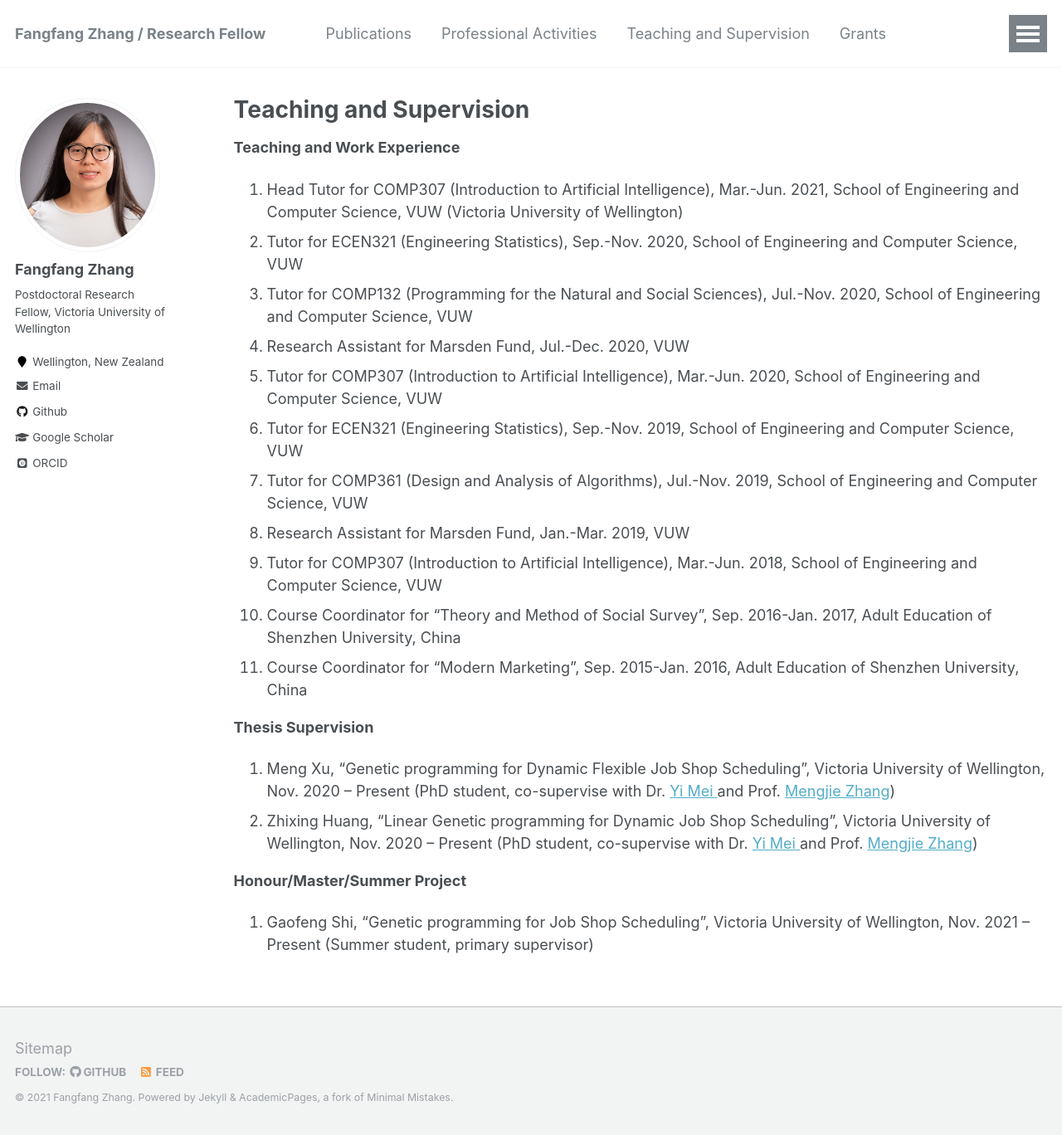
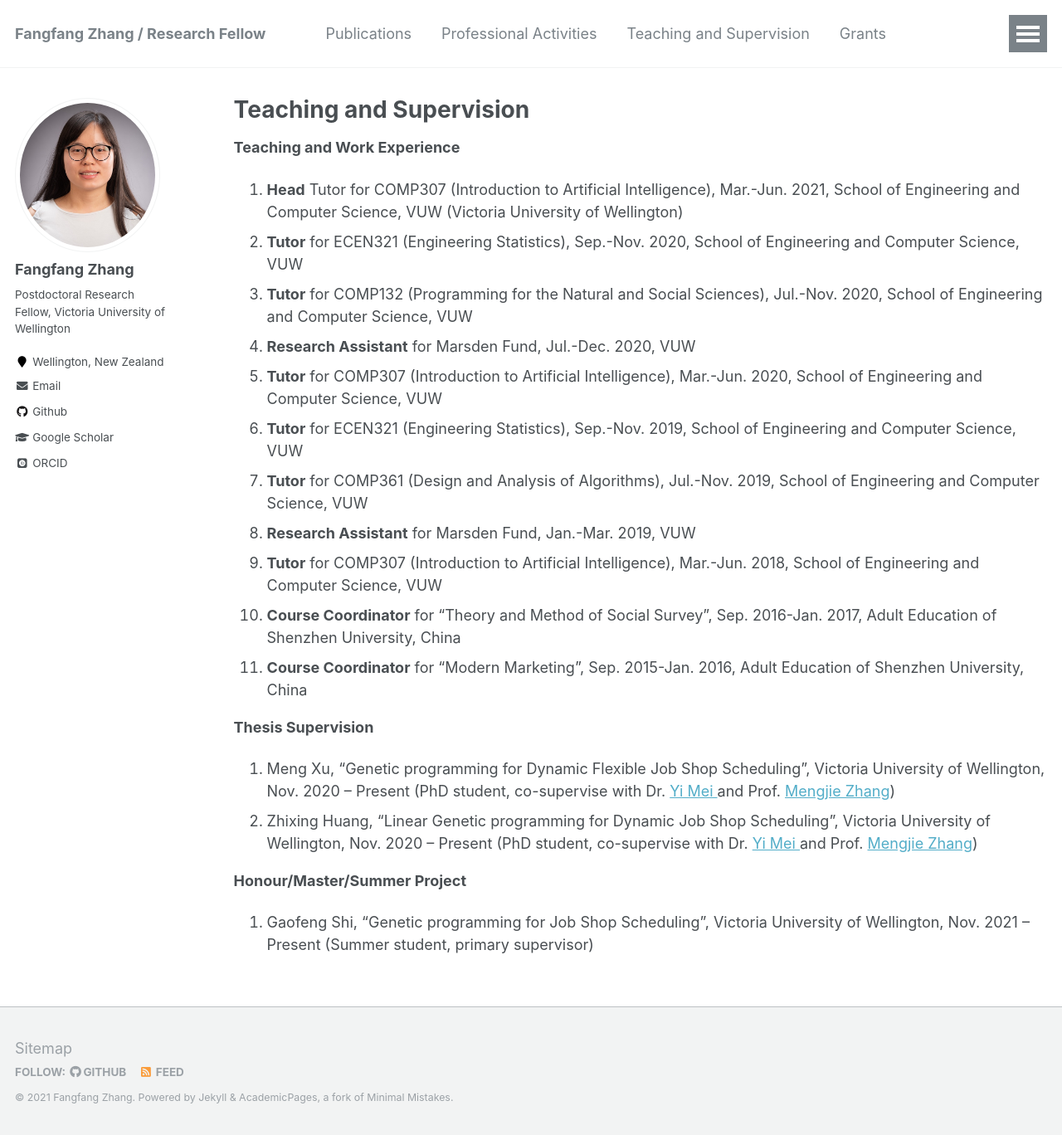
Before and after one commit to fangfang-zhang/fangfang-zhang.github.io, a Jekyll site: the page built from _pages/teaching.md, in a window 1280 px wide and 1368 px high. Shown: the whole window at 83% size. Built offline with Jekyll 4.4.1, drawn with Linux system fonts in a browser that asks for light colours; some web fonts are replaced.

```diff
--- a/_pages/teaching.md
+++ b/_pages/teaching.md
@@ -7,17 +7,17 @@ author_profile: true
 
 **Teaching and Work Experience**
 <ol>
-<li> Head Tutor for COMP307 (Introduction to Artificial Intelligence), Mar.-Jun. 2021, School of Engineering and Computer Science, VUW (Victoria University of Wellington) </li>
-<li> Tutor for ECEN321 (Engineering Statistics), Sep.-Nov. 2020, School of Engineering and Computer Science, VUW </li>
-<li> Tutor for COMP132 (Programming for the Natural and Social Sciences), Jul.-Nov. 2020, School of Engineering and Computer Science, VUW </li>
-<li> Research Assistant for Marsden Fund, Jul.-Dec. 2020, VUW </li>
-<li> Tutor for COMP307 (Introduction to Artificial Intelligence), Mar.-Jun. 2020, School of Engineering and Computer Science, VUW </li>
-<li> Tutor for ECEN321 (Engineering Statistics), Sep.-Nov. 2019, School of Engineering and Computer Science, VUW </li>
-<li> Tutor for COMP361 (Design and Analysis of Algorithms), Jul.-Nov. 2019, School of Engineering and Computer Science, VUW </li>
-<li> Research Assistant for Marsden Fund, Jan.-Mar. 2019, VUW </li>
-<li> Tutor for COMP307 (Introduction to Artificial Intelligence), Mar.-Jun. 2018, School of Engineering and Computer Science, VUW </li>
-<li> Course Coordinator for “Theory and Method of Social Survey”, Sep. 2016-Jan. 2017, Adult Education of Shenzhen University, China </li>
-<li> Course Coordinator for “Modern Marketing”, Sep. 2015-Jan. 2016, Adult Education of Shenzhen University, China </li>
+<li> <b>Head</b> Tutor for COMP307 (Introduction to Artificial Intelligence), Mar.-Jun. 2021, School of Engineering and Computer Science, VUW (Victoria University of Wellington) </li>
+<li> <b>Tutor</b> for ECEN321 (Engineering Statistics), Sep.-Nov. 2020, School of Engineering and Computer Science, VUW </li>
+<li> <b>Tutor</b> for COMP132 (Programming for the Natural and Social Sciences), Jul.-Nov. 2020, School of Engineering and Computer Science, VUW </li>
+<li> <b>Research Assistant</b> for Marsden Fund, Jul.-Dec. 2020, VUW </li>
+<li> <b>Tutor</b> for COMP307 (Introduction to Artificial Intelligence), Mar.-Jun. 2020, School of Engineering and Computer Science, VUW </li>
+<li> <b>Tutor</b> for ECEN321 (Engineering Statistics), Sep.-Nov. 2019, School of Engineering and Computer Science, VUW </li>
+<li> <b>Tutor</b> for COMP361 (Design and Analysis of Algorithms), Jul.-Nov. 2019, School of Engineering and Computer Science, VUW </li>
+<li> <b>Research Assistant</b> for Marsden Fund, Jan.-Mar. 2019, VUW </li>
+<li> <b>Tutor</b> for COMP307 (Introduction to Artificial Intelligence), Mar.-Jun. 2018, School of Engineering and Computer Science, VUW </li>
+<li> <b>Course Coordinator</b> for “Theory and Method of Social Survey”, Sep. 2016-Jan. 2017, Adult Education of Shenzhen University, China </li>
+<li> <b>Course Coordinator</b> for “Modern Marketing”, Sep. 2015-Jan. 2016, Adult Education of Shenzhen University, China </li>
 </ol>
 
 **Thesis Supervision**
```
